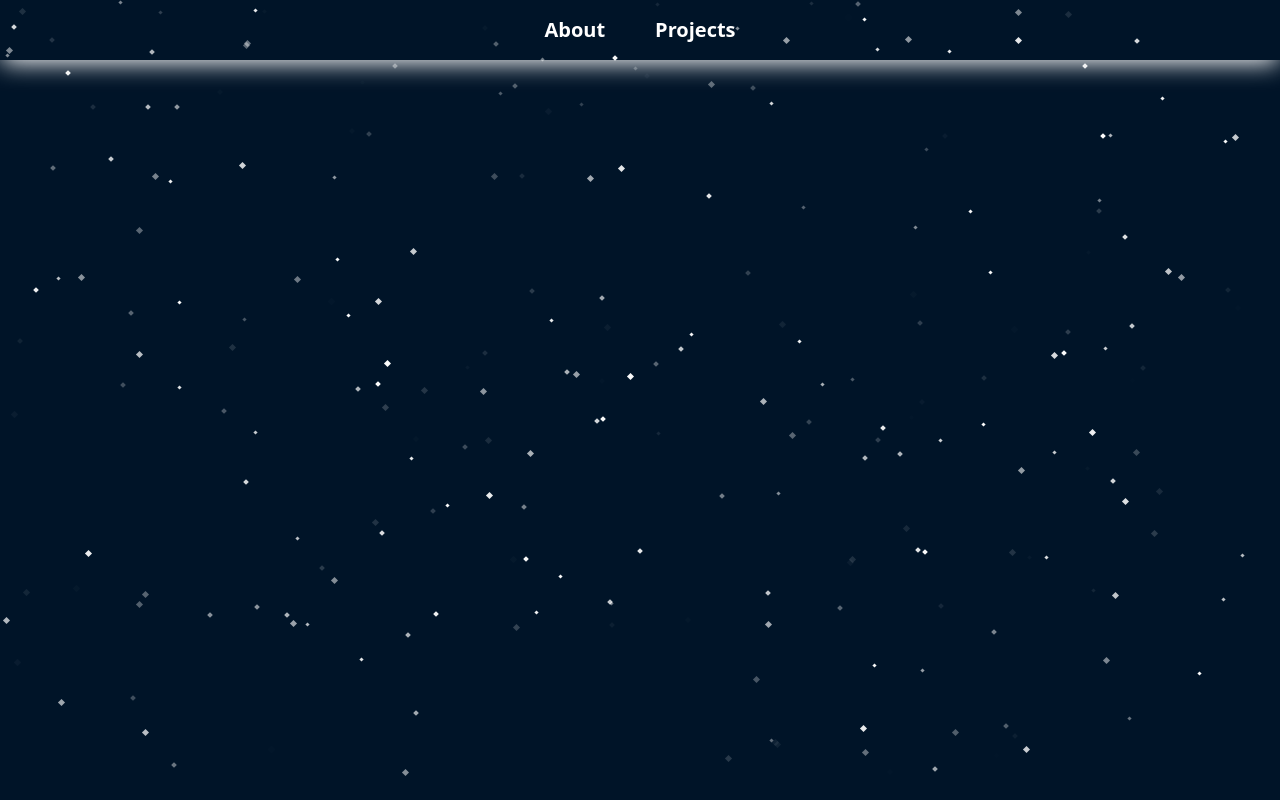
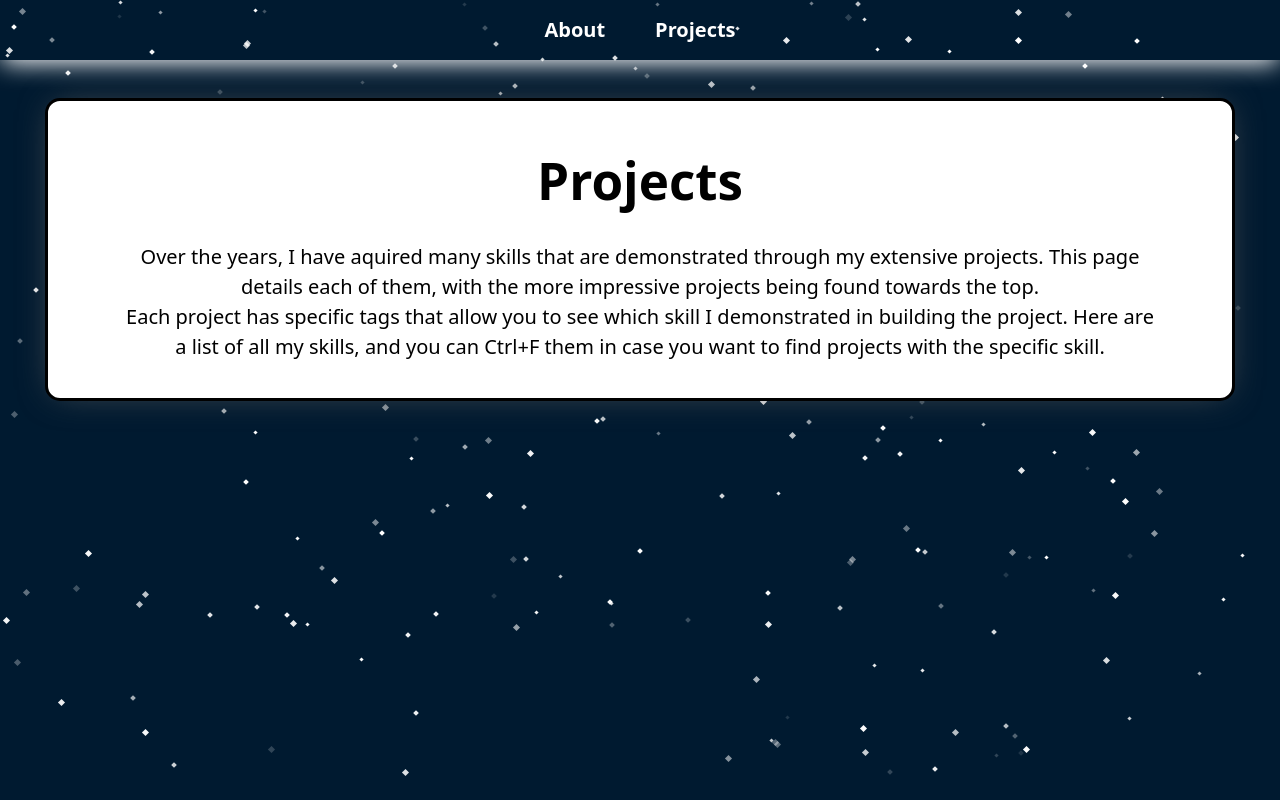
Before and after one commit to Kushagra-Pant/my-website, a React (Vite) app: page /projects in a window 1280 px wide. Built offline with nearby package versions, Linux system fonts and the light colour scheme; no server answers; the database is empty.

Commit message:
Added more colors and children to WideCard

```diff
--- a/src/Card/WideCard.tsx
+++ b/src/Card/WideCard.tsx
@@ -5,22 +5,31 @@ type CardProps = {
     title: string;
     content: string;
     imageSrc?: string;
+    children?: React.ReactNode;
 }
 
-function WideCard({title, content, imageSrc=""}: CardProps) {
+function WideCard({title, content, imageSrc="", children}: CardProps) {
   let elements: React.ReactElement[] = [];
+  let contentArray: React.ReactElement[] = [];
+  let temp: String[] = content.split("\\n")
+  for(let i = 0; i < temp.length; i++){
+    contentArray.push(<>{temp[i]}</>)
+    if(i + 1 < temp.length){
+      contentArray.push(<br key={"br" + i}></br>)
+    }
+  }
 
   if(imageSrc == ""){elements.push(
       <div key="full-width-header" style={{ width: "100%" }}>
         <h1>{title}</h1>
-        <p>{content}</p>
+        <p className="wideCardContent">{contentArray}</p>
       </div>
     );
   } else {
     elements.push(
       <div key="part-width-header" style={{ width: "75%",  margin: "0", display: "grid"}}>
         <h1>{title}</h1>
-        <p>{content}</p>
+        <p className="wideCardContent">{contentArray}</p>
       </div>
     );
     elements.push(
@@ -35,6 +44,7 @@ function WideCard({title, content, imageSrc=""}: CardProps) {
             <div style={{display: "inline-flex"}}>
               {elements}
             </div>
+            {children}
         </div>
     )
 }
--- a/src/Card/card.css
+++ b/src/Card/card.css
@@ -57,3 +57,8 @@ img:hover{
 h2{
   margin-bottom: 0;
 }
+
+.wideCardContent{
+  font-size: 20px;
+  margin-inline: 5%;
+}
--- a/src/NavBar/navbar.css
+++ b/src/NavBar/navbar.css
@@ -2,7 +2,7 @@ nav {
   font-size: 125%;
   height: 60px;
   padding: 0%;
-  display: inline-flex;
+  display: flex;
   width: 100vw;
   justify-content: center;
 }
--- a/src/Projects.tsx
+++ b/src/Projects.tsx
@@ -2,6 +2,8 @@ import { createClient } from "@supabase/supabase-js";
 import { useEffect, useState } from "react";
 import './App.css';
 import Card from './Card/Card.tsx';
+import WideCard from "./Card/WideCard.tsx";
+import TagRow from "./TagRow/TagRow.tsx";
 // import Background from './Background/Background.tsx';
 
 const supabase = createClient(
@@ -40,13 +42,25 @@ function Projects() {
   }, []);
 
   let projectElements: React.ReactElement[] = [];
+  let alltags: string[] = [];
+
   for (let i = 0; i < projects.length; i++) {
     projectElements.push(<Card key={i} {...projects[i]} />);
+
+    for (let t = 0; t < (projects[i].tags?.length ?? 0); t++) {
+      const tag = projects[i].tags![t];
+      if (!alltags.includes(tag)) {
+        alltags.push(tag);
+      }
+    }
   }
 
   return(
     <>
     {/* <Background></Background> */}
+      <WideCard title="Projects" content="Over the years, I have aquired many skills that are demonstrated through my extensive projects. This page details each of them, with the more impressive projects being found towards the top. \n Each project has specific tags that allow you to see which skill I demonstrated in building the project. Here are a list of all my skills, and you can Ctrl+F them in case you want to find projects with the specific skill.">
+        <TagRow tags={alltags.sort()}></TagRow>
+      </WideCard>
       <div className="cardContainer">
         {projectElements}
         {/* <Card title="Project 1" content="Description"></Card>
--- a/src/TagRow/TagRow.tsx
+++ b/src/TagRow/TagRow.tsx
@@ -31,20 +31,7 @@ function TagRow(tags: TagRowProps) {
 
 // Colors stuff below
 function getColor(name: string): string{
-    switch(name){
-        case "HTML":
-            return colors.HTML;
-        case "CSS":
-            return colors.CSS;
-        case "JavaScript":
-            return colors.JavaScript;
-        case "Python":
-            return colors.Python;
-        case "Java":
-            return colors.Java;
-        default:
-            return "red";
-    }
+    return colors[name as keyof typeof colors] || "#808080";
 }
 
 export default TagRow;
--- a/src/TagRow/colors.json
+++ b/src/TagRow/colors.json
@@ -1,7 +1,30 @@
 {
-    "HTML": "#fcba03",
-    "CSS": "#fc7303",
-    "Python": "#3592c4",
-    "Java": "#3836ad",
-    "JavaScript": "#ad368f"
+  "Python": "#5E60CE",
+  "Java": "#6930C3",
+  "C++": "#7400B8",
+
+  "HTML": "#FF006E",
+  "CSS": "#FB5607",
+  "JavaScript": "#FFBE0B",
+  "React": "#FF9F1C",
+  "TypeScript": "#F77F00",
+  "Bootstrap": "#E85D04",
+
+  "SQL": "#80B918",
+  "PostgreSQL": "#55A630",
+  "MongoDB": "#007F5F",
+  "Databasing": "#2D6A4F",
+  "Supabase": "#38B000",
+  "JSON": "#9EF01A",
+
+  "AI": "#4B56D2",
+  "Machine Learning": "#6930C3",
+  "RESTful APIs": "#3C096C",
+
+  "Leadership": "#FFB703",
+  "Event Coordination": "#FAA307",
+  "Hackathon Project": "#FB8500",
+
+  "Arduino": "#6C757D",
+  "Hardware": "#495057"
 }
--- a/src/index.css
+++ b/src/index.css
@@ -7,6 +7,7 @@
 html {
   animation: bgCycle 240s infinite;
   height: 100%;
+  /* overflow-x: hidden; */
   /* background: black; Only for if using Background.tsx*/
 }
 
```
